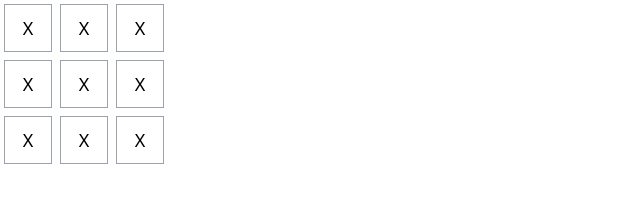
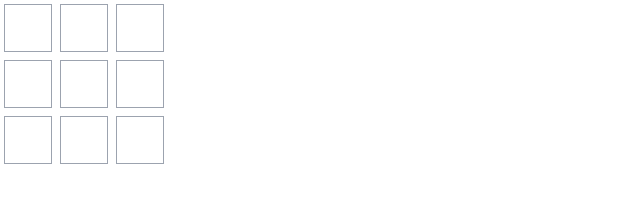
Before and after one commit to rakibh3/tic-tac-toe, a React (Vite) app: page / in a window 1280 px wide. Shown: the top 218 px of the page, without its empty margins (0-640 px from the left). Built offline with nearby package versions, Linux system fonts and the light colour scheme.

Commit message:
Add Board

```diff
--- a/src/components/Board.jsx
+++ b/src/components/Board.jsx
@@ -1,30 +1,53 @@
-function Square() {
+/* eslint-disable react/prop-types */
+import { useState } from 'react';
+
+function Square({ value, onSquareClick }) {
   return (
     <>
-      <button className="bg-white border border-gray-400 h-12 w-12 m-1 leading-9 text-lg">
-        X
+      <button
+        onClick={onSquareClick}
+        className="bg-white border border-gray-400 h-12 w-12 m-1 leading-9 text-lg"
+      >
+        {value}
       </button>
     </>
   );
 }
 
 export default function Board() {
+  const [squares, setSquares] = useState(Array(9).fill(null));
+  const [xIsNext, setXIsNext] = useState(true);
+
+  function handleClick(i) {
+    if (squares[i]) {
+      return;
+    }
+    const nextSquares = squares.slice();
+
+    if (xIsNext) {
+      nextSquares[i] = 'X';
+    } else {
+      nextSquares[i] = 'O';
+    }
+    setSquares(nextSquares);
+    setXIsNext(!xIsNext);
+  }
   return (
     <>
-      <div>
-        <Square />
-        <Square />
-        <Square />
+      <div className="flex">
+        <Square value={squares[0]} onSquareClick={() => handleClick(0)} />
+        <Square value={squares[1]} onSquareClick={() => handleClick(1)} />
+        <Square value={squares[2]} onSquareClick={() => handleClick(2)} />
       </div>
-      <div>
-        <Square />
-        <Square />
-        <Square />
+      <div className="flex">
+        <Square value={squares[3]} onSquareClick={() => handleClick(3)} />
+        <Square value={squares[4]} onSquareClick={() => handleClick(4)} />
+        <Square value={squares[5]} onSquareClick={() => handleClick(5)} />
       </div>
-      <div>
-        <Square />
-        <Square />
-        <Square />
+      <div className="flex">
+        <Square value={squares[6]} onSquareClick={() => handleClick(6)} />
+        <Square value={squares[7]} onSquareClick={() => handleClick(7)} />
+        <Square value={squares[8]} onSquareClick={() => handleClick(8)} />
       </div>
     </>
   );
```
